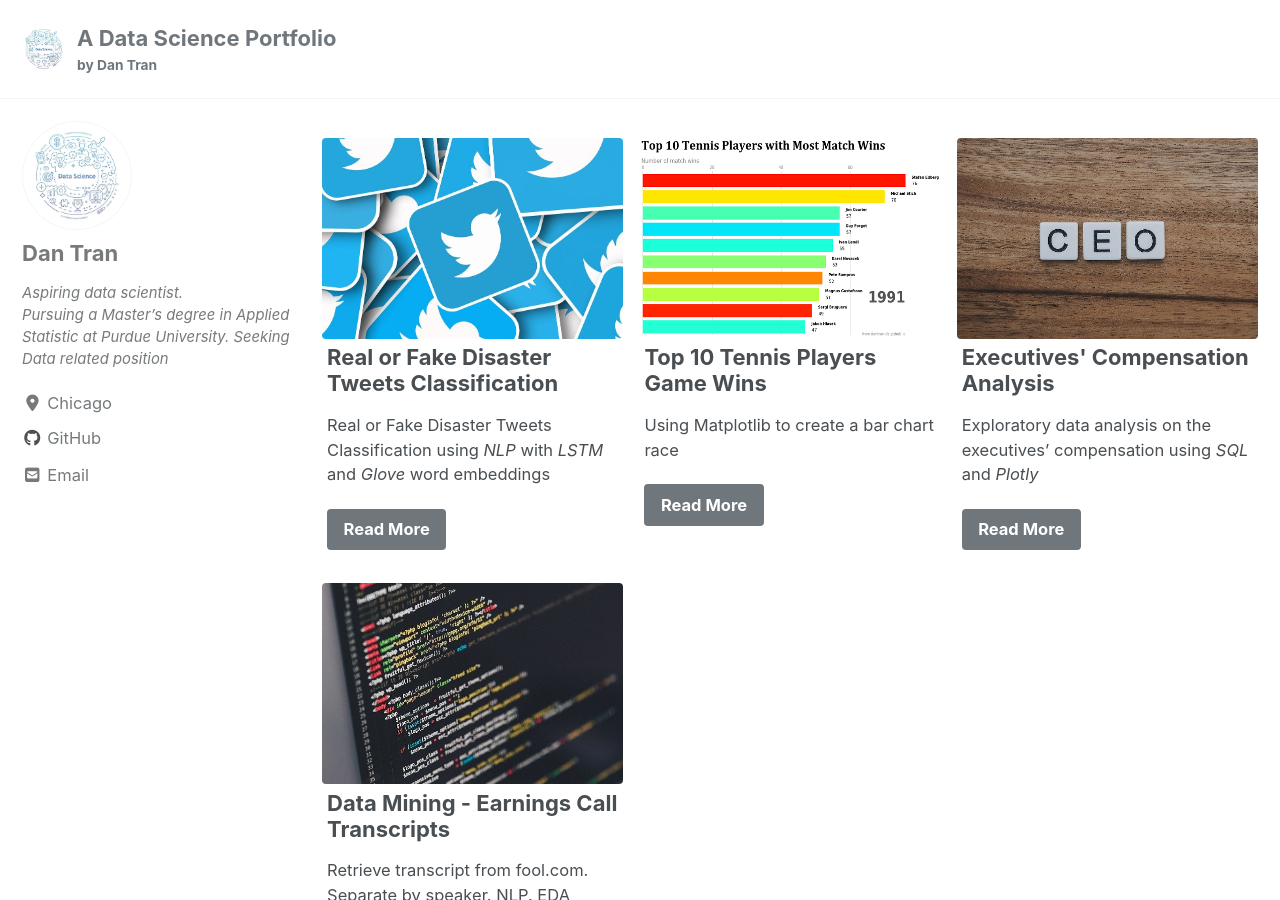
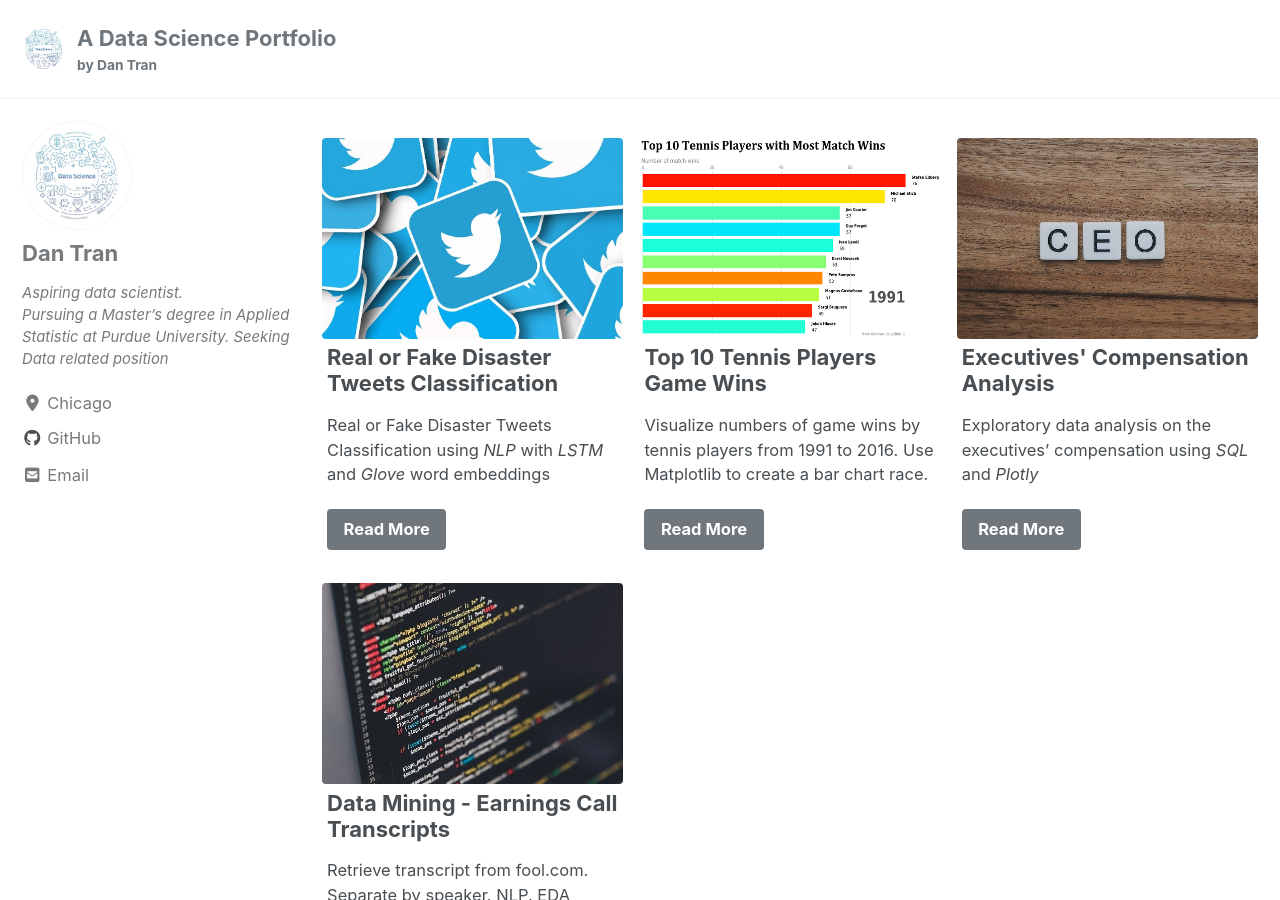
Before and after one commit to DanTran-DS/DanTran-DS.github.io, a Jekyll site: the page built from index.html, in a window 1280 px wide and 900 px high. Built offline with Jekyll 4.4.1, drawn with Linux system fonts in a browser that asks for light colours; cached includes are drawn as plain includes; nearby versions of some CDN libraries; the list of posts is cut into pages by our own code.

Commit message:
Update index.html

```diff
--- a/index.html
+++ b/index.html
@@ -14,7 +14,7 @@ feature_row_top:
   - image_path: /assets/images/Tennis_Race/snapshot.png
     alt: "code img"
     title: " Top 10 Tennis Players Game Wins"
-    excerpt: "Using Matplotlib to create a bar chart race"
+    excerpt: "Visualize numbers of game wins by tennis players from 1991 to 2016. Use Matplotlib to create a bar chart race.  "
     url: /assets/projects/Tennis-Race
     btn_label: "Read More"
     btn_class: "btn--primary"
```
